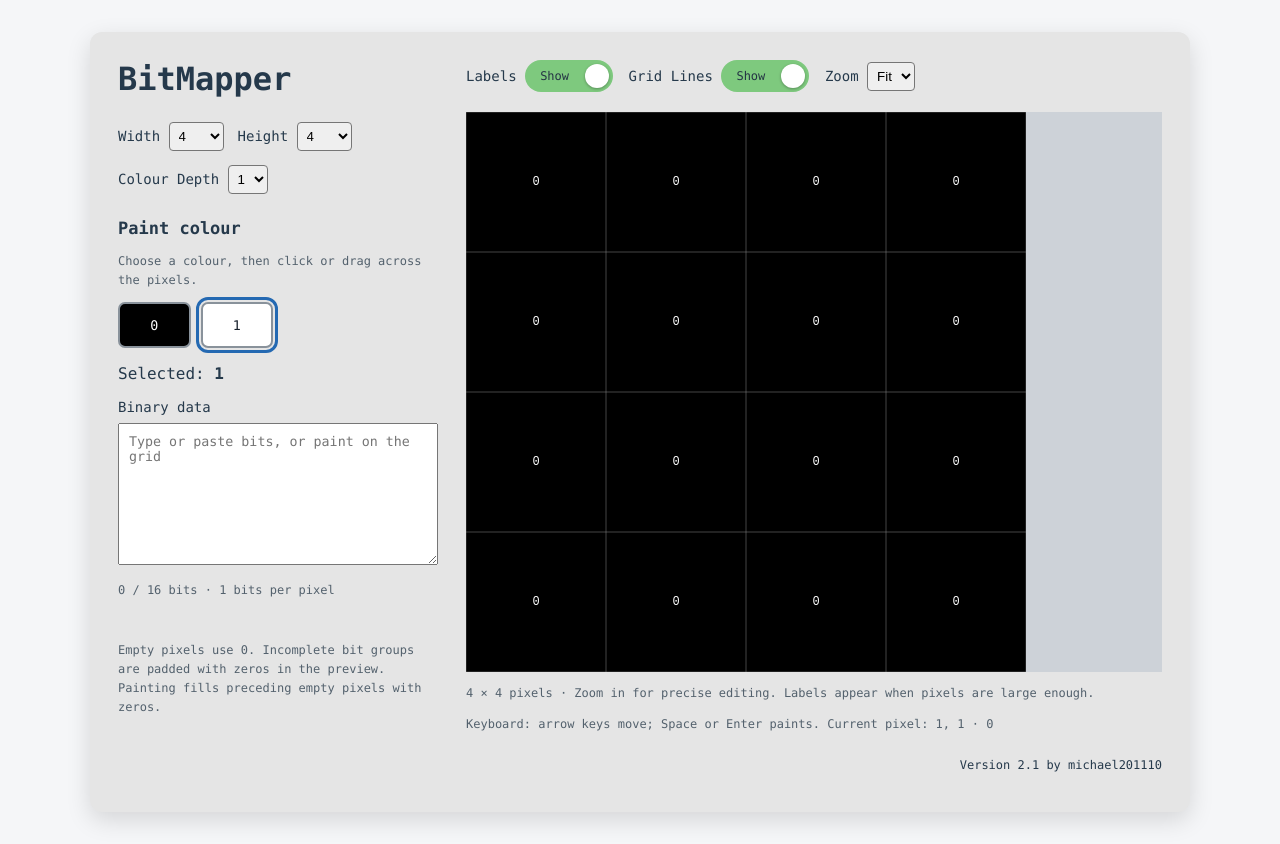
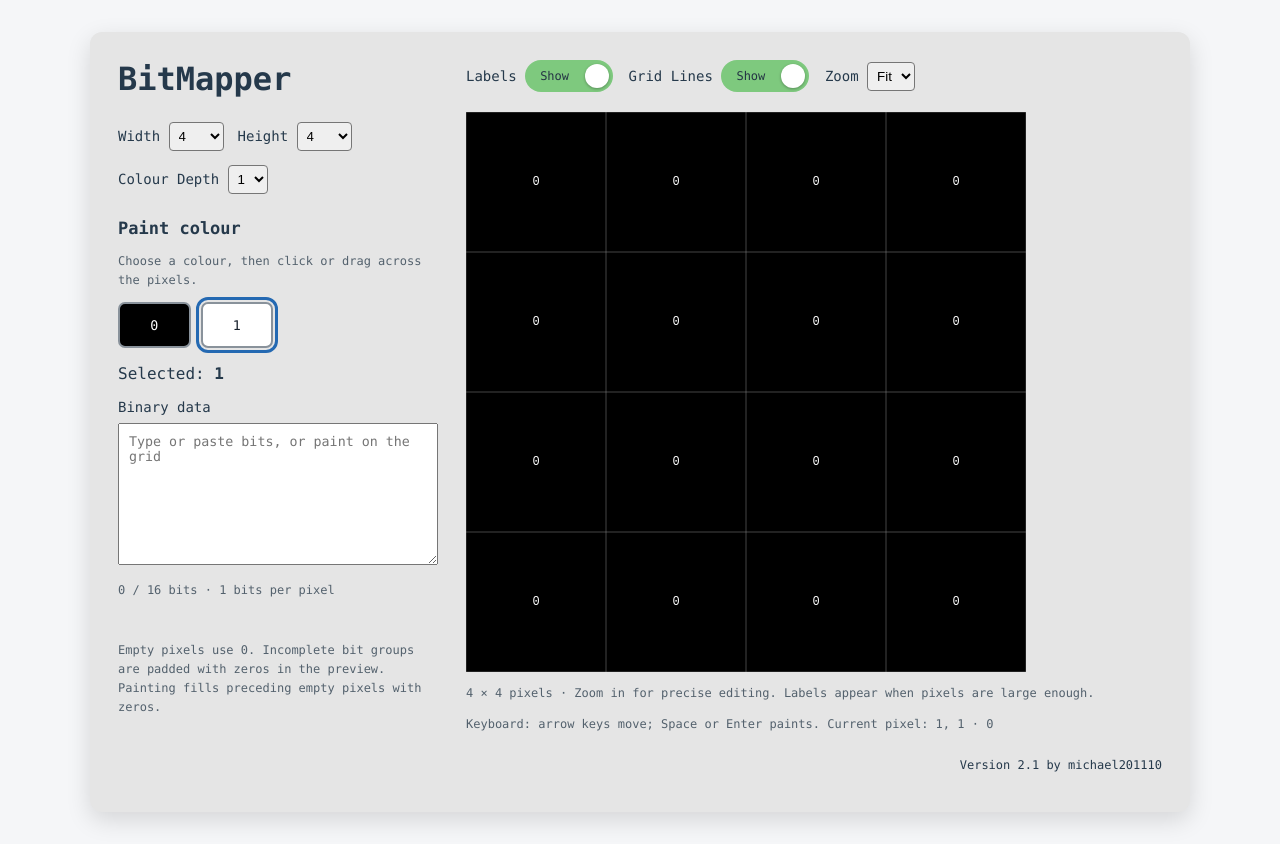
Before and after one commit to michael201110/BitMapper, a Vue app: page / in a window 1280 px wide. Built offline with nearby package versions, Linux system fonts and the light colour scheme.

Commit message:
Fit grid viewport to canvas without grey side gap

```diff
--- a/src/App.vue
+++ b/src/App.vue
@@ -23,13 +23,13 @@
       <p class="warning" role="status">{{ warning }}</p>
       <p class="hint">Empty pixels use {{ pattern(0) }}. Incomplete bit groups are padded with zeros in the preview. Painting fills preceding empty pixels with zeros.</p>
     </section>
-    <section class="editor">
+    <section ref="editor" class="editor">
       <div class="display-controls">
         <ToggleSwitch labelText="Labels" leftText="Show" rightText="Hide" v-model:state="showLabels" />
         <ToggleSwitch labelText="Grid Lines" leftText="Show" rightText="Hide" v-model:state="showGridlines" />
         <label>Zoom <select v-model.number="zoom"><option :value="1">Fit</option><option :value="2">2×</option><option :value="4">4×</option><option :value="8">8×</option></select></label>
       </div>
-      <div ref="viewport" class="viewport">
+      <div class="viewport" :style="{ width: canvasWidth + 'px' }">
         <canvas ref="canvas" :style="{width: canvasWidth + 'px', height: canvasHeight + 'px'}" tabindex="0" role="img" :aria-label="'Editable ' + xRes + ' by ' + yRes + ' pixel grid. Arrow keys move; Space or Enter paints.'" @pointerdown="startPaint" @pointermove="movePaint" @pointerup="stopPaint" @pointercancel="stopPaint" @lostpointercapture="stopPaint" @keydown="keyPaint" @focus="focused = true; draw()" @blur="focused = false; draw()"></canvas>
       </div>
       <p class="hint">{{ xRes }} × {{ yRes }} pixels · Zoom in for precise editing. Labels appear when pixels are large enough.</p>
@@ -75,7 +75,7 @@ export default {
   },
   mounted() {
     this.observer = new ResizeObserver(([entry]) => { this.available = Math.max(1, entry.contentRect.width); });
-    this.observer.observe(this.$refs.viewport);
+    this.observer.observe(this.$refs.editor);
     this.draw();
   },
   beforeUnmount() { this.observer.disconnect(); cancelAnimationFrame(this.frame); },
@@ -174,7 +174,7 @@ h1 { margin: 0 0 24px; font-size: 32px; } h2 { margin-top: 24px; font-size: 17px
 .data-label { display: block; margin-bottom: 8px; } textarea { width: 100%; resize: vertical; font-family: inherit; padding: 10px; overflow-wrap: anywhere; }
 .warning { color: #a12c14; font-size: 12px; min-height: 16px; } .editor { min-width: 0; }
 .display-controls { display: flex; flex-wrap: wrap; align-items: center; gap: 16px; margin-bottom: 20px; }
-.viewport { width: 100%; overflow: auto; max-height: 650px; background: #cdd2d8; }
+.viewport { max-width: 100%; overflow: auto; max-height: 650px; background: #cdd2d8; }
 canvas { display: block; touch-action: none; cursor: crosshair; } canvas:focus-visible { outline: 2px solid #2469b2; outline-offset: -2px; }
 .signature { text-align: right; font-size: 12px; margin-top: 24px; }
 @media (max-width: 760px) { .app { grid-template-columns: 1fr; padding: 18px; margin: 12px; gap: 20px; } .viewport { max-height: 65vh; } }
```
